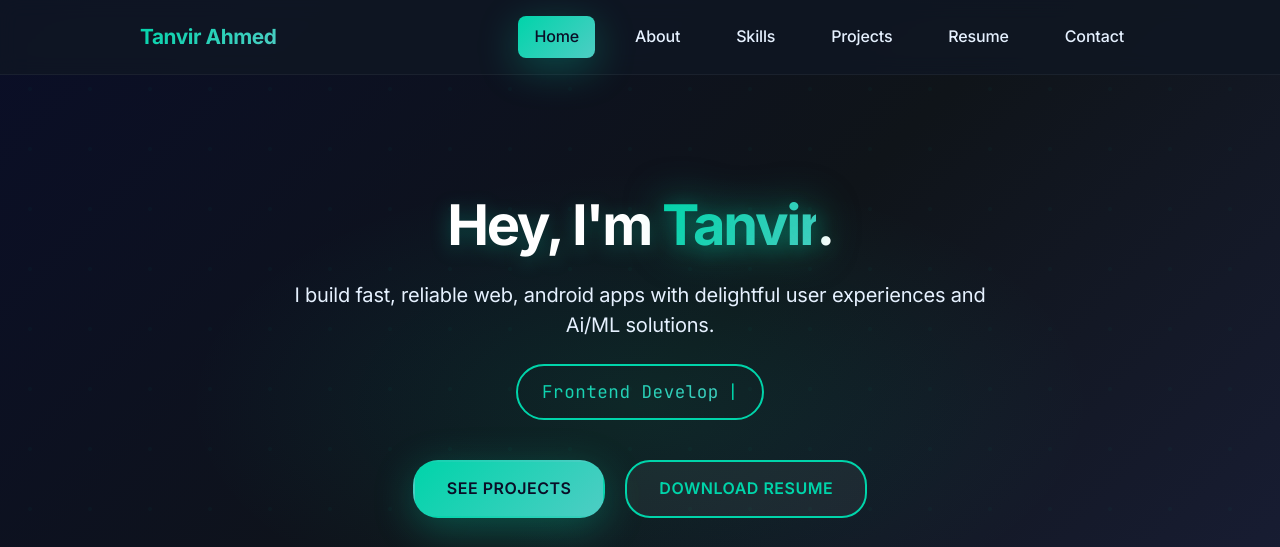
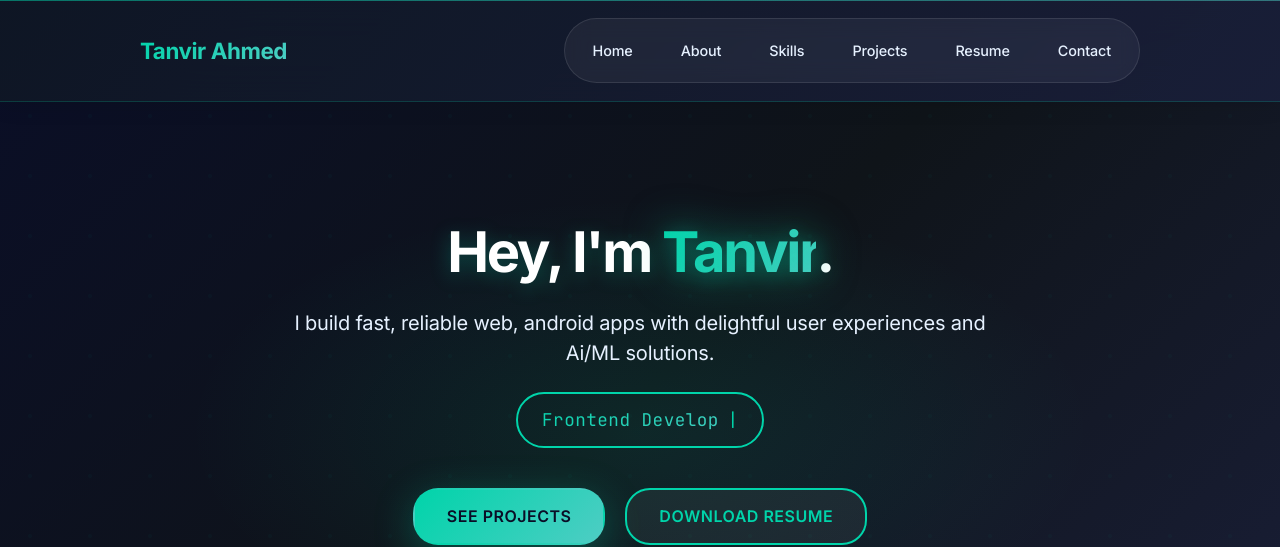
Before and after one commit to tanvir-talha058/PersonalPortfolio, a plain HTML site: page index.html in a window 1280 px wide. Shown: the top 547 px of the page. Drawn offline with Linux system fonts and the light colour scheme.

Commit message:
navbar updated

```diff
--- a/assets/script.js
+++ b/assets/script.js
@@ -530,4 +530,38 @@ document.addEventListener('DOMContentLoaded', () => {
     });
   }
 
+  // Enhanced navbar scroll effect
+  const header = document.querySelector('.site-header');
+  let lastScrollY = window.scrollY;
+
+  window.addEventListener('scroll', () => {
+    const currentScrollY = window.scrollY;
+
+    // Add scrolled class when scrolling down
+    if (currentScrollY > 50) {
+      header.classList.add('scrolled');
+    } else {
+      header.classList.remove('scrolled');
+    }
+
+    lastScrollY = currentScrollY;
+
+    // Active nav link highlighting
+    let current = '';
+    sections.forEach(section => {
+      const sectionTop = section.offsetTop;
+      const sectionHeight = section.clientHeight;
+      if (currentScrollY >= (sectionTop - 200)) {
+        current = section.getAttribute('id');
+      }
+    });
+
+    navLinks.forEach(link => {
+      link.classList.remove('active');
+      if (link.getAttribute('href') === `#${current}`) {
+        link.classList.add('active');
+      }
+    });
+  });
+
 });
--- a/assets/styles.css
+++ b/assets/styles.css
@@ -60,76 +60,159 @@ code, pre, .code {
 .site-header{
   position:sticky;
   top:0;
-  backdrop-filter: blur(10px);
-  background:rgba(15,23,36,0.8);
-  border-bottom:1px solid rgba(255,255,255,0.05);
+  backdrop-filter: blur(20px);
+  background: linear-gradient(135deg, rgba(15,23,36,0.95) 0%, rgba(26,31,58,0.9) 100%);
+  border-bottom: 1px solid rgba(0, 212, 170, 0.2);
   z-index:60;
+  box-shadow: 0 4px 20px rgba(0, 0, 0, 0.1);
+  transition: all 0.3s ease;
 }
+
+.site-header.scrolled {
+  backdrop-filter: blur(25px);
+  background: linear-gradient(135deg, rgba(15,23,36,0.98) 0%, rgba(26,31,58,0.95) 100%);
+  box-shadow: 0 8px 32px rgba(0, 0, 0, 0.2);
+  border-bottom-color: rgba(0, 212, 170, 0.4);
+}
+
+.site-header::before {
+  content: '';
+  position: absolute;
+  top: 0;
+  left: 0;
+  right: 0;
+  height: 1px;
+  background: var(--gradient-2);
+  opacity: 0.5;
+}
+
 .nav-wrap{
   display:flex;
   align-items:center;
   justify-content:space-between;
-  padding:16px 0;
+  padding:18px 0;
+  position: relative;
 }
 .brand{
   font-family: 'Inter', sans-serif;
   font-weight:700;
-  font-size:1.3rem;
+  font-size:1.4rem;
   background: var(--gradient-2);
   -webkit-background-clip: text;
   -webkit-text-fill-color: transparent;
   background-clip: text;
   text-decoration:none;
   letter-spacing: -0.02em;
+  transition: all 0.3s ease;
+  position: relative;
+}
+
+.brand:hover {
+  transform: scale(1.05);
+  filter: drop-shadow(0 0 10px rgba(0, 212, 170, 0.3));
 }
 #nav-toggle{
   display:none;
-  background:none;
-  border:none;
-  color:var(--muted);
+  background: rgba(255, 255, 255, 0.1);
+  border: 1px solid rgba(0, 212, 170, 0.3);
+  color:var(--accent);
   font-size:1.25rem;
   cursor:pointer;
+  padding: 8px 10px;
+  border-radius: 8px;
+  transition: all 0.3s ease;
+  backdrop-filter: blur(10px);
+}
+
+#nav-toggle:hover {
+  background: rgba(0, 212, 170, 0.1);
+  border-color: var(--accent);
+  transform: scale(1.05);
 }
 .nav{
   display:flex;
-  gap:24px;
+  gap:8px;
+  background: rgba(255, 255, 255, 0.05);
+  border-radius: 50px;
+  padding: 8px;
+  backdrop-filter: blur(10px);
+  border: 1px solid rgba(255, 255, 255, 0.1);
 }
+
 .nav a{
   color:var(--text);
   text-decoration:none;
-  padding:8px 16px;
-  border-radius:8px;
-  transition: all 0.3s ease;
+  padding:12px 20px;
+  border-radius:25px;
+  transition: all 0.4s cubic-bezier(0.4, 0, 0.2, 1);
   position:relative;
   font-family: 'Inter', sans-serif;
   font-weight: 500;
+  font-size: 0.9rem;
   letter-spacing: -0.01em;
   overflow: hidden;
+  white-space: nowrap;
+  background: transparent;
 }
+
 .nav a::before {
   content: '';
   position: absolute;
   top: 0;
-  left: -100%;
+  left: 0;
   width: 100%;
   height: 100%;
   background: var(--gradient-2);
-  transition: left 0.3s ease;
+  opacity: 0;
+  transition: all 0.4s ease;
   z-index: -1;
-  border-radius: 8px;
+  border-radius: 25px;
+  transform: scale(0.8);
 }
+
+.nav a::after {
+  content: '';
+  position: absolute;
+  bottom: 0;
+  left: 50%;
+  width: 0;
+  height: 2px;
+  background: var(--accent);
+  transition: all 0.3s ease;
+  transform: translateX(-50%);
+  border-radius: 1px;
+}
+
 .nav a:hover::before {
-  left: 0;
+  opacity: 1;
+  transform: scale(1);
 }
+
+.nav a:hover::after {
+  width: 80%;
+}
+
 .nav a:hover{
   color: var(--bg);
   transform: translateY(-2px);
-  box-shadow: var(--shadow-glow);
+  box-shadow: 0 8px 25px rgba(0, 212, 170, 0.3);
 }
+
 .nav a.active{
   background: var(--gradient-2);
   color: var(--bg);
-  box-shadow: var(--shadow-glow);
+  box-shadow: 0 8px 25px rgba(0, 212, 170, 0.4);
+  transform: translateY(-1px);
+}
+
+.nav a.active::before {
+  opacity: 1;
+  transform: scale(1);
+}
+
+.nav a.active::after {
+  width: 100%;
+  background: rgba(255, 255, 255, 0.3);
 }
 
 /* Hero Section */
```
